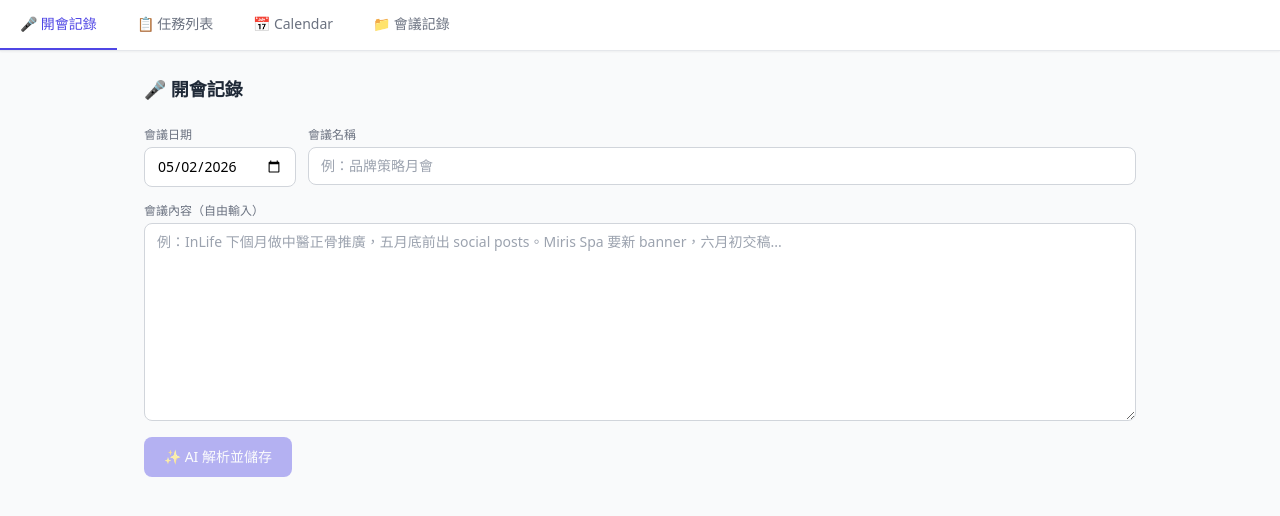
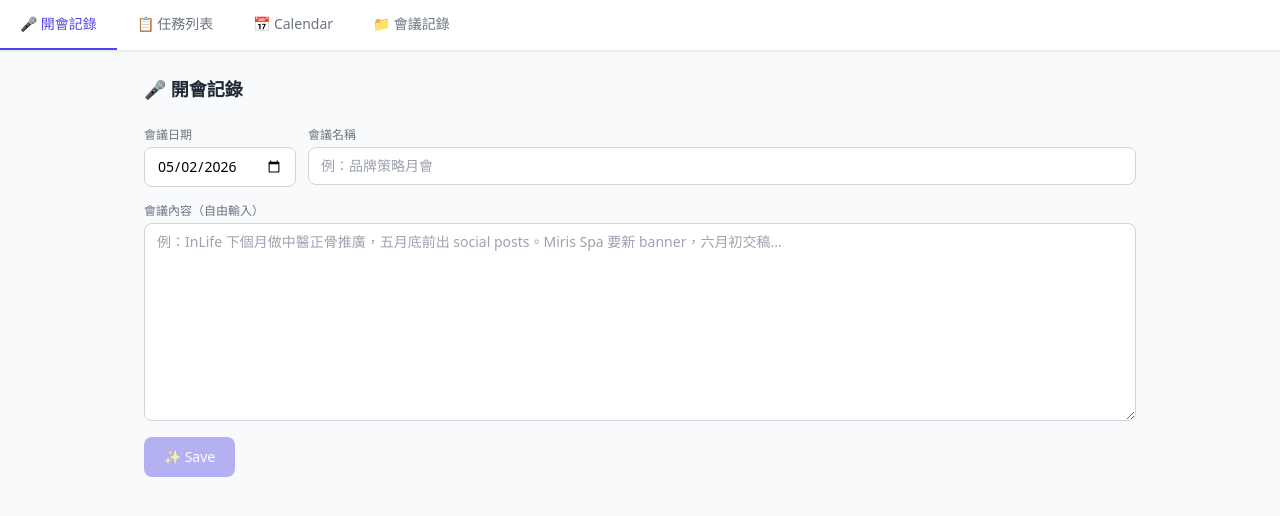
Before and after one commit to redred1234hyh-star/work-logger, a React (Vite) app: page / in a window 1280 px wide. Shown: the top 516 px of the page. Built offline with nearby package versions, Linux system fonts and the light colour scheme; no server answers.

Commit message:
chore: rename AI button to Save

```diff
--- a/src/components/meeting/MeetingForm.jsx
+++ b/src/components/meeting/MeetingForm.jsx
@@ -59,7 +59,7 @@ export default function MeetingForm({ onSubmit, loading }) {
           disabled={!notes.trim()}
           className="bg-indigo-600 text-white px-5 py-2.5 rounded-lg text-sm font-medium hover:bg-indigo-700 disabled:opacity-40 disabled:cursor-not-allowed transition-colors"
         >
-          ✨ AI 解析並儲存
+          ✨ Save
         </button>
       )}
     </form>
```
